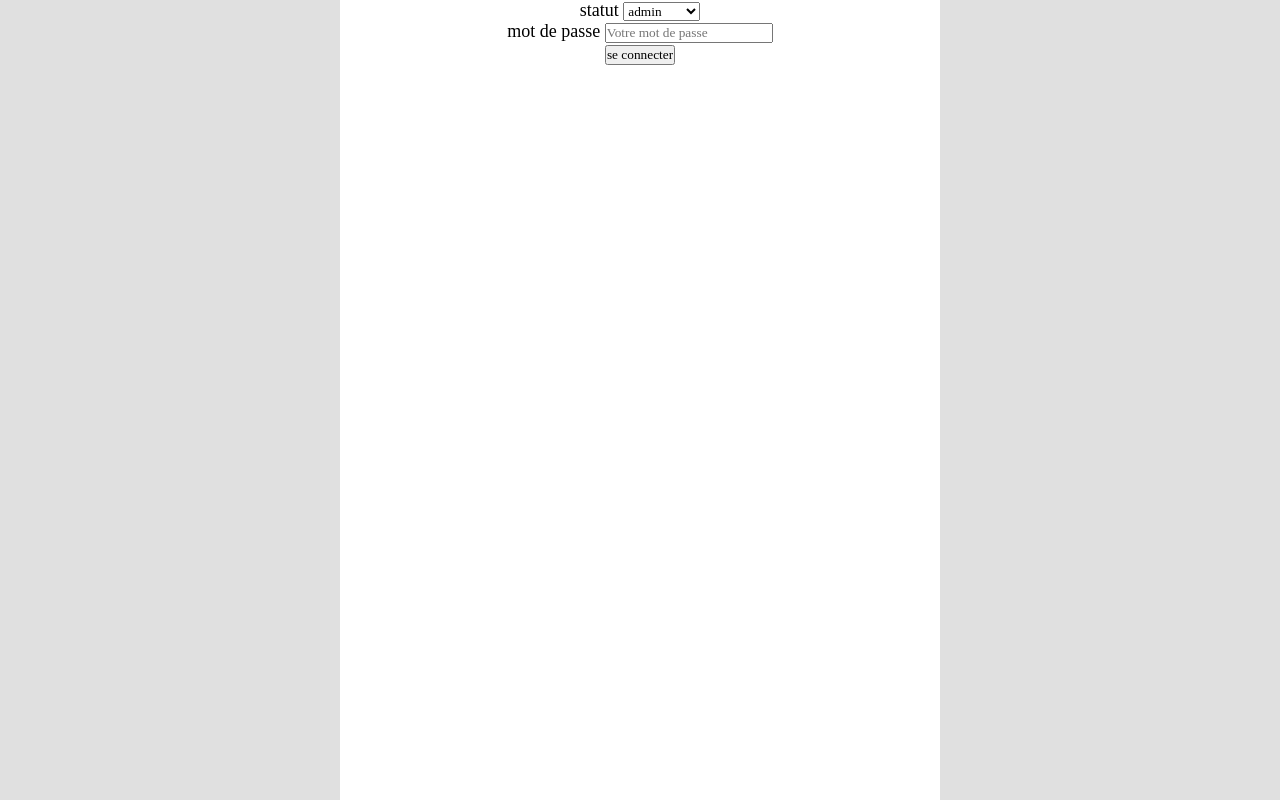
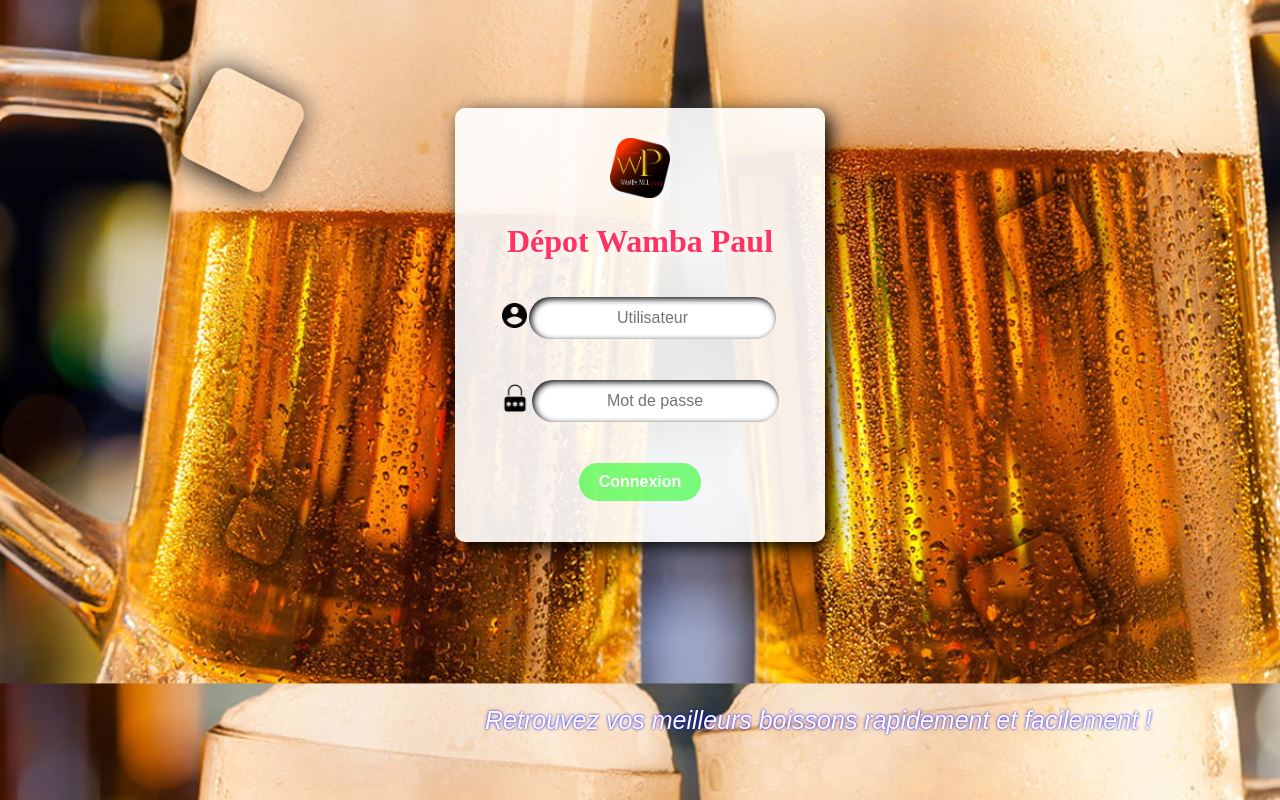
Before and after one commit to Wilfried-Tech/GestionStockDepotBoisson, a PHP site: page / in a window 1280 px wide. Run offline with PHP 8.4, Linux system fonts and the light colour scheme.

Commit message:
Bon ici j ai mis les images dans le dossier assets/images puis j ai impeu modifier le code source de l'index.php

```diff
--- /dev/null
+++ b/css/styleindex.css
@@ -0,0 +1,118 @@
+@import url(keyframes.css);
+
+
+body{
+	display: flex;
+	align-items: center;
+	justify-content: center;
+	text-align: center;
+	background: url('../assets/images/bglogin.jpg');
+	background-size: cover;
+	background-position: center;
+}
+.container{
+	width: 310px;
+	background: rgba(255, 255, 255, 0.9);
+	margin-top: 100px;
+	padding: 30px 30px 15px 30px;
+	border-radius: 10px;
+	transition: 2s;
+	box-shadow: black 6px 6px 20px;
+}
+.container:hover{
+	box-shadow: black 2px 2px 20px inset;
+}
+#logo{
+	width: 60px;
+}
+p{
+	display: flex;
+	align-items: center;
+	justify-content: center;
+}
+
+.user{
+	width: 25px;
+}
+.mdp{
+	width: 30px;
+}
+h1{
+	color: rgba(255, 50, 100, 1.0);
+	text-shadow: white 0 0 10px;
+	transition: 2s;
+}
+form{
+	font-family: robotto, sans-serif;
+	align-items: center;
+
+}
+input{
+	margin: 15px 2px 10px 2px;
+	padding: 10px 20px 10px 20px;
+	border-radius: 25px;
+	border: none;
+	text-align: center;
+	font-size: 16px;
+	outline: none;
+
+}
+.ident{
+	padding-top: 12px;
+	padding-bottom: 12px;
+	box-shadow: black 2px 2px 6px inset;
+	transition: 0.5s;
+}
+.ident:hover{
+	background: #fdd;
+}
+#btn{
+	background: rgba(0, 255, 0, 0.5);
+	font-weight: bold;
+	color: white;
+	cursor: pointer;
+	transition: 1s;
+}
+#btn:hover{
+	background: rgba(0, 255, 0, 0.9);
+}
+svg{
+	position: absolute;
+	box-shadow: black 3px 3px 30px;
+	border-radius: 15px;
+	transition: 5s;
+}
+
+.p{
+	animation: rote 2s infinite;
+	top: 10%;
+	left: 15%;
+}
+.d{
+	animation: rote- 2s infinite;
+	top: 25%;
+	right: 15%;
+}
+.t{
+	animation: rote 2s infinite;
+	bottom: 30%;
+	left: 18%;
+}
+.q{
+	animation: rote- 2s infinite;
+	bottom: 18%;
+	right: 15%;
+}
+.slogan{
+	color: white;
+	font-family: sans-serif;
+	font-style: italic;
+	font-size: 25px;
+	text-shadow: blue 0 0 3px;
+	position: absolute;
+	bottom: 5%;
+	transition: 1s;
+}
+.slogan:hover{
+	letter-spacing: 2px;
+}
--- a/index.php
+++ b/index.php
@@ -13,7 +13,7 @@
   <meta name="viewport" content="width=device-width, initial-scale=1">
   <meta http-equiv="X-UA-Compatible" content="IE=Edge">
   <meta name="theme-color" content="indigo" />
-  <!-- <meta http-equiv="refresh" content="1">-->
+  <meta http-equiv="refresh" content="2">
 
   <!-- Page Informations -->
   <meta property="og:title" content="Wilfried-Tech">
@@ -24,43 +24,39 @@
   <meta name="keywords" content="Depot, boisson, Gestion Stock" />
 
   <!-- CSS -->
-  <link rel="stylesheet" type="text/css" href="css/style.css">
+  <link rel="stylesheet" type="text/css" href="css/styleindex.css">
+  <!-- <link rel="stylesheet" type="text/css" href="css/style.css"> -->
   <link rel="icon" type="icon" href="assets/images/favicon/favicon.png">
 
-  <title>Depot de Paul | Gestion de Stock | Depot Boissons</title>
+  <title>Connexion | Depot de Paul | Gestion de Stock | Depot Boissons</title>
 </head>
 
 <body>
   <div class="container">
-    <section>
-      <form action="php/connexion.php" method="post">
-        <p class="errors">
-          <?php
-            if(isset($_SESSION['errors']['login'])){
-              echo $_SESSION['errors']['login'];
-            }
-          ?>
-        </p>
-        <p>
-          <label for="login">statut</label>
-          <select name="login" id="login">
-            <option value="admin">admin</option>
-            <option value="secretaire">secrétaire</option>
-            <option value="caissier">caissier(e)</option>
-          </select>
-        </p>
-        <p>
-          <label for="password">mot de passe</label>
-          <input required type="password" name="password" id="password" placeholder="Votre mot de passe" />
-        </p>
-        <p>
-          <input type="submit" value="se connecter">
-        </p>
-      </form>
-    </section>
+  <svg class="p" width="100px" height="100px"></svg>
+        <svg class="d" width="85px" height="85px"></svg>
+        <svg class="t" width="60px" height="60px"></svg>
+        <svg class="q" width="110px" height="110px"></svg>
+        <header>
+            <img id="logo" src="assets/images/logo.png">
+            <h1>Dépot Wamba Paul</h1>
+        </header>
+        <section>
+            <form action="login.php" method="post">
+                <p class="champ"><img class="user" src="assets/images/user.png"><label for="login"></label><input type="text" id="login" name="nom"  class="ident" placeholder="Utilisateur" required></p>
+                <p class="champ"><img class="mdp" src="assets/images/mdp.png"><label for="password"></label><input type="password" id="password" name="motdepasse" class="ident" placeholder="Mot de passe" required></p>
+                <p><input id="btn" type="submit" value="Connexion" title="Accéder à mon interface"></p>
+            </form>
+        </section>
+        <p class="slogan">Retrouvez vos meilleurs boissons rapidement et facilement !</p>
   </div>
   <!-- JavaScript -->
   <script type="text/javascript" src="js/main.js"></script>
 </body>
 
 </html>
+<?php
+            if(isset($_SESSION['errors']['login'])){
+              echo $_SESSION['errors']['login'];
+            }
+          ?>
```
Also changed, not shown: css/keyframes.css (added, +36 -0 lines), assets/images/bglogin.jpg (added), assets/images/logo.png (added), assets/images/mdp.png (added), assets/images/user.png (added).
